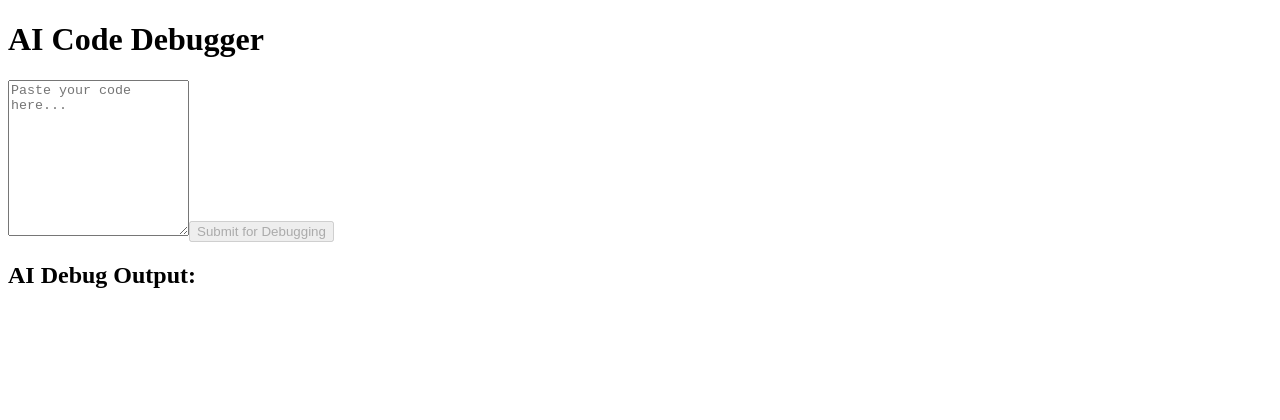
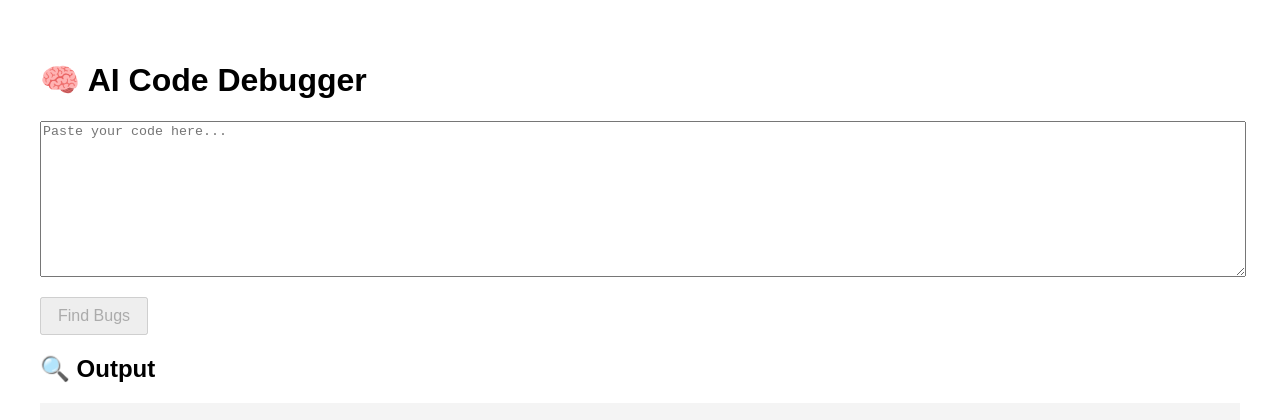
Before and after one commit to nikhxxt/ai-code-debugger, a Next.js app: page / in a window 1280 px wide. Shown: the top 420 px of the page. Built offline with nearby package versions, Linux system fonts and the light colour scheme.

Commit message:
Update index.tsx

```diff
--- a/pages/index.tsx
+++ b/pages/index.tsx
@@ -1,58 +1,35 @@
 'use client';
 
-import { useState, useEffect } from 'react';
-import CodeInput from '@/components/CodeInput';
-
-declare global {
-  interface Window {
-    puter?: {
-      ai?: {
-        chat: (prompt: string, options: { model: string }) => Promise<string>;
-      };
-    };
-  }
-}
+import { useState } from 'react';
 
 export default function Home() {
   const [code, setCode] = useState('');
   const [output, setOutput] = useState('');
   const [loading, setLoading] = useState(false);
-  const [puterReady, setPuterReady] = useState(false);
-
-  // Load Puter.js script
-  useEffect(() => {
-    if (typeof window !== 'undefined') {
-      const script = document.createElement('script');
-      script.src = 'https://js.puter.com/v2/';
-      script.async = true;
-      script.onload = () => setPuterReady(true);
-      script.onerror = () => console.error('Failed to load Puter.js');
-      document.body.appendChild(script);
-    }
-  }, []);
 
   const handleSubmit = async () => {
     setLoading(true);
     setOutput('');
 
     try {
-      if (
-        typeof window === 'undefined' ||
-        !window.puter ||
-        !window.puter.ai ||
-        !window.puter.ai.chat
-      ) {
-        setOutput('❌ Puter.js is not loaded. Please refresh or check your internet connection.');
-        setLoading(false);
-        return;
-      }
+      const response = await fetch('https://openrouter.ai/api/v1/chat/completions', {
+        method: 'POST',
+        headers: {
+          'Authorization': 'Bearer YOUR_API_KEY_HERE', // 🔑 Replace with your actual key
+          'Content-Type': 'application/json'
+        },
+        body: JSON.stringify({
+          model: 'mistral-7b', // ✅ Fast and free model
+          messages: [
+            { role: 'system', content: 'You are a helpful AI code debugger.' },
+            { role: 'user', content: `Find bugs in this code:\n\n${code}` }
+          ]
+        })
+      });
 
-      const response = await window.puter.ai.chat(
-        `Find bugs in this code:\n\n${code}`,
-        { model: 'deepseek-coder' }
-      );
-
-      setOutput(response);
+      const data = await response.json();
+      const aiReply = data.choices?.[0]?.message?.content || '❌ No response from AI';
+      setOutput(aiReply);
     } catch (err) {
       console.error('AI error:', err);
       setOutput('❌ Error occurred while analyzing the code.');
@@ -62,21 +39,32 @@ export default function Home() {
   };
 
   return (
-    <main className="p-6 max-w-3xl mx-auto">
-      <h1 className="text-2xl font-bold mb-4">AI Code Debugger</h1>
-
-      <CodeInput value={code} onChange={setCode} />
-
+    <main style={{ padding: '2rem', fontFamily: 'sans-serif' }}>
+      <h1>🧠 AI Code Debugger</h1>
+      <textarea
+        rows={10}
+        cols={80}
+        placeholder="Paste your code here..."
+        value={code}
+        onChange={(e) => setCode(e.target.value)}
+        style={{ width: '100%', fontFamily: 'monospace', marginBottom: '1rem' }}
+      />
+      <br />
       <button
         onClick={handleSubmit}
-        disabled={loading || !code.trim() || !puterReady}
-        className="mt-4 bg-blue-600 text-white px-4 py-2 rounded hover:bg-blue-700 disabled:opacity-50"
+        disabled={loading || !code.trim()}
+        style={{
+          padding: '0.5rem 1rem',
+          fontSize: '1rem',
+          cursor: loading ? 'not-allowed' : 'pointer'
+        }}
       >
-        {loading ? 'Analyzing...' : 'Submit for Debugging'}
+        {loading ? 'Analyzing...' : 'Find Bugs'}
       </button>
-
-      <h2 className="text-xl font-semibold mt-8 mb-2">AI Debug Output:</h2>
-      <pre className="bg-gray-100 p-4 rounded whitespace-pre-wrap">{output}</pre>
+      <h2>🔍 Output</h2>
+      <pre style={{ background: '#f4f4f4', padding: '1rem', whiteSpace: 'pre-wrap' }}>
+        {output}
+      </pre>
     </main>
   );
 }
```
